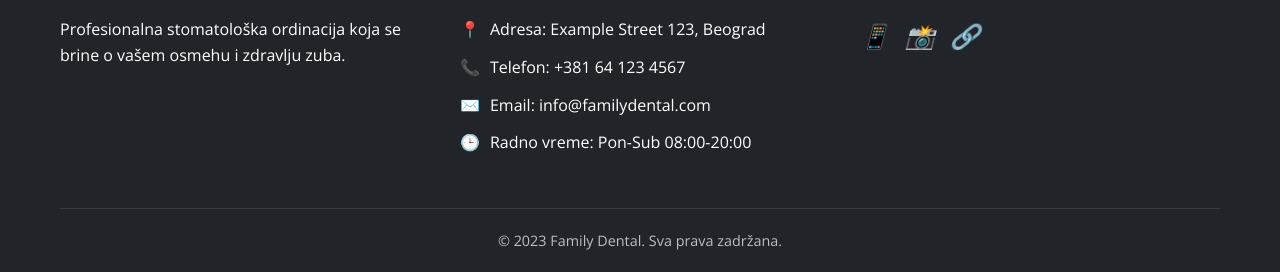
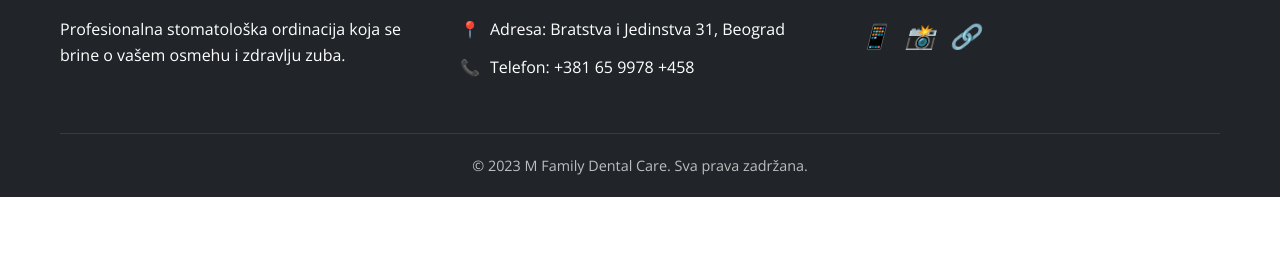
Before and after one commit to kukibrkica/family-dental, a plain HTML site: page index.html in a window 1280 px wide. Shown: the part 2660-2932 px from the top of the page. After the commit the page ends 2857 px from the top, so only its background shows below. Drawn offline with nearby package versions, Linux system fonts and the light colour scheme.

Commit message:
Promenjen footer na svim stranicama

```diff
--- a/index.html
+++ b/index.html
@@ -114,10 +114,8 @@
                 <div class="footer-column">
                     <h3>Kontakt</h3>
                     <div class="contact-info">
-                        <p><i>📍</i> Adresa: Example Street 123, Beograd</p>
-                        <p><i>📞</i> Telefon: +381 64 123 4567</p>
-                        <p><i>✉️</i> Email: info@familydental.com</p>
-                        <p><i>🕒</i> Radno vreme: Pon-Sub 08:00-20:00</p>
+                        <p><i>📍</i> Adresa: Bratstva i Jedinstva 31, Beograd</p>
+                        <p><i>📞</i> Telefon: +381 65 9978 +458</p>
                     </div>
                 </div>
                 <div class="footer-column">
@@ -130,7 +128,7 @@
                 </div>
             </div>
             <div class="copyright">
-                <p>&copy; 2023 Family Dental. Sva prava zadržana.</p>
+                <p>&copy; 2023 M Family Dental Care. Sva prava zadržana.</p>
             </div>
         </div>
     </footer>
```
Also changed, not shown: cenovnik.html (+4 -6 lines), galerija.html (+4 -6 lines), kontakt.html (+4 -6 lines), o-nama.html (+4 -6 lines), usluge.html (+4 -6 lines).
